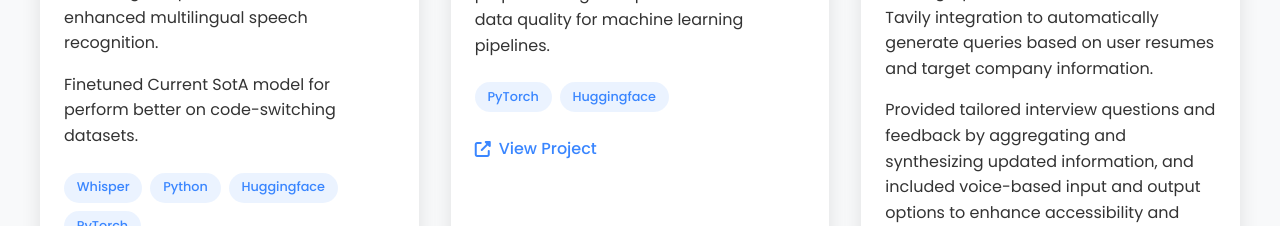
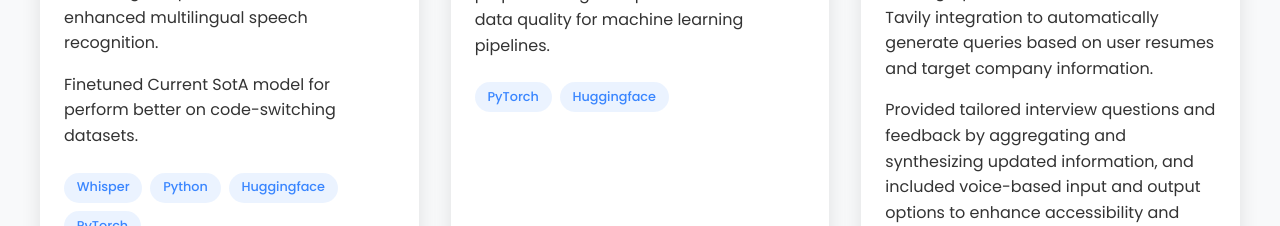
Before and after one commit to jihyung803/jihyung803.github.io, a React (Create React App) app: page /projects in a window 1280 px wide. Shown: the part 1160-1386 px from the top of the page. Built offline with nearby package versions, Linux system fonts and the light colour scheme.

Commit message:
remove wrong links

```diff
--- a/src/pages/Projects.js
+++ b/src/pages/Projects.js
@@ -167,11 +167,6 @@ function Projects() {
               <span>Huggingface</span>
 
             </div>
-            <div className="project-links">
-              <a href="https://uil-agents.web.app/" target="_blank" rel="noopener noreferrer" className="project-link">
-                <i className="fas fa-external-link-alt"></i> View Project
-              </a>
-            </div>
           </div>
         </div>
 
```
